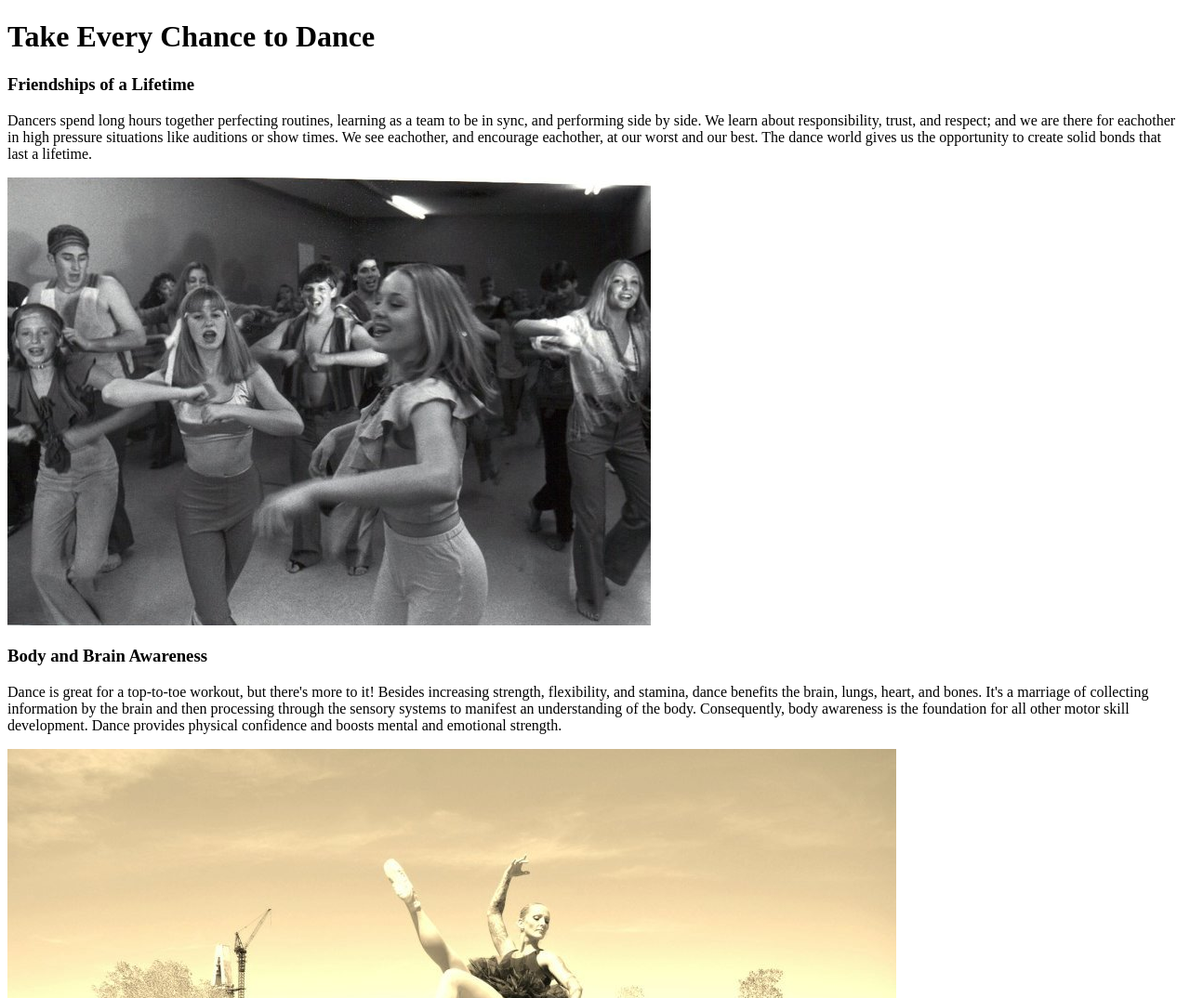
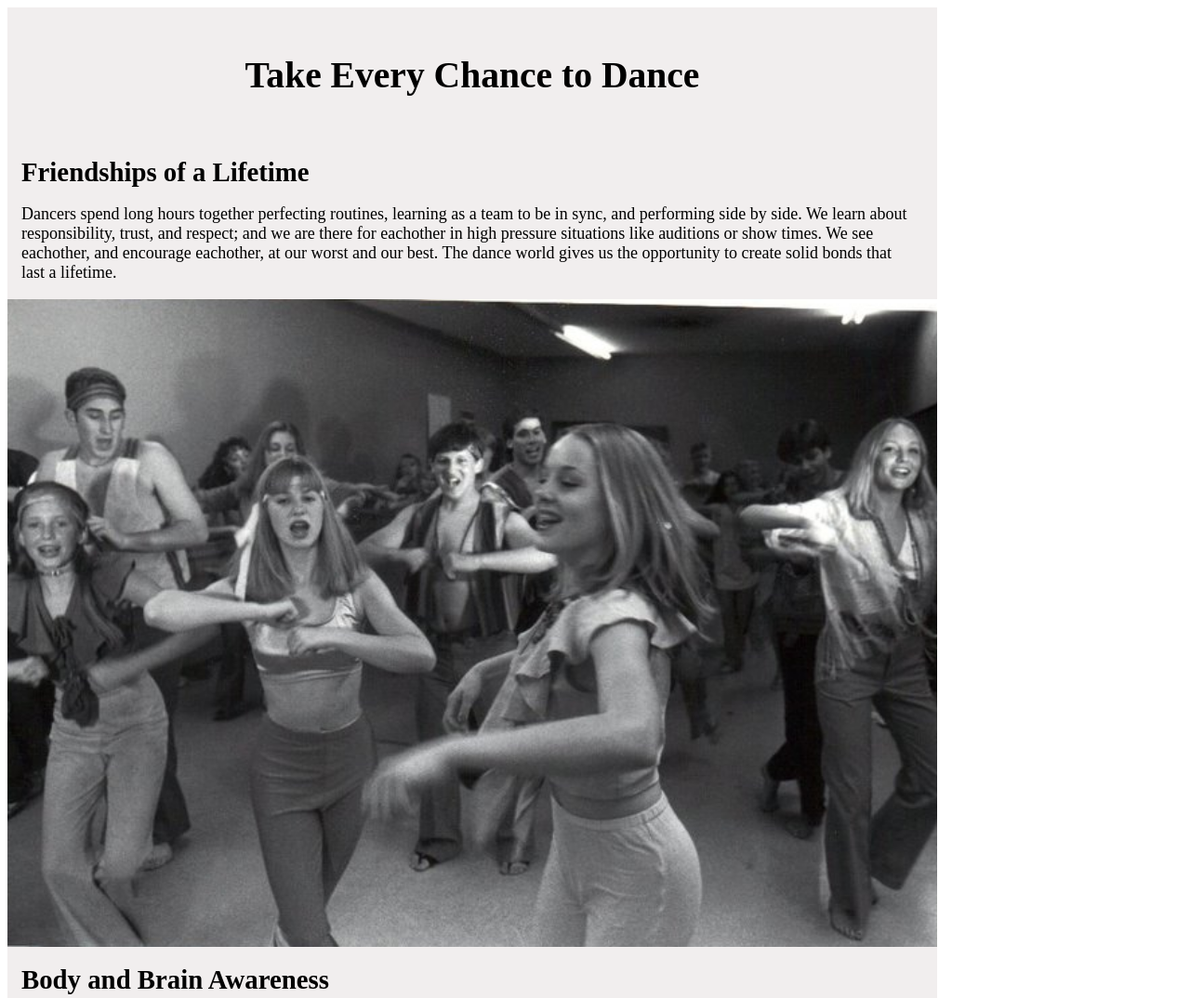
Before and after one commit to STL-LC101-January-22/assignment-4-html-me-something-kelkelc, a website: page index.html in a window 1280 px wide. Shown: the top 1074 px of the page at 93% size. Drawn offline with Linux system fonts and the light colour scheme.

Commit message:
Added CSS styling and added class/id to index

```diff
--- a/index.html
+++ b/index.html
@@ -3,6 +3,7 @@
 <html>
    <head>
       <title>Kelly Corbett - I Need to Dance</title>
+		<link rel="stylesheet" href="styles.css">
    </head>
    <body>
       <header>
@@ -10,30 +11,30 @@
       </header>
       <main>
       <article>
-         <h3>Friendships of a Lifetime</h3>
-         <p>Dancers spend long hours together perfecting routines, learning as a team to be in sync, and performing side by side. We learn about responsibility, trust, and respect; and we are there for eachother in high pressure situations like auditions or show times. We see eachother, and encourage eachother, at our worst and our best. The dance world gives us the opportunity to create solid bonds that last a lifetime.
-         </p>
+         <h2>Friendships of a Lifetime</h2>
+         <p>Dancers spend long hours together perfecting routines, learning as a team to be in sync, and performing side by side. We learn about responsibility, trust, and respect; and we are there for eachother in high pressure situations like auditions or show times. We see eachother, and encourage eachother, at our worst and our best. The dance world gives us the opportunity to create solid bonds that last a lifetime.</p>
          <img src="images/jcrehearsal.png"/>
       </article>
       <article>
-            <h3>Body and Brain Awareness</h3>
-            <p>Dance is great for a top-to-toe workout, but there&apos;s more to it! Besides increasing strength, flexibility, and stamina, dance benefits the brain, lungs, heart, and bones. It&apos;s a marriage of collecting information by the brain and then processing through the sensory systems to manifest an understanding of the body. Consequently, body awareness is the foundation for all other motor skill development. Dance provides physical confidence and boosts mental and emotional strength. </p>
+         <h2>Body and Brain Awareness</h2>
+         <p>Dance is great for a top-to-toe workout, but there&apos;s more to it! Besides increasing strength, flexibility, and stamina, dance benefits the brain, lungs, heart, and bones. It&apos;s a marriage of collecting information by the brain and then processing through the sensory systems to manifest an understanding of the body. Consequently, body awareness is the foundation for all other motor skill development. Dance provides physical confidence while boosting mental clarity. </p>
          <img src="images/lenis.png"/>
-            <h3></h3>
       </article>
-         <article></article>
-            <h3>Dance is Hard</h3>
+      <article>
+         <h2>Dance is Hard</h2>
          <p>This time-tested art form builds resilience and determination. Despite failed attempts at fouettés, dancers keep working until they can not get it wrong. Dance dishes out a few slices of humble pie, but the end result is a healthy dose of self-respect, self-esteem, and self-confidence. In turn, dance can actually help to handle peer pressure, attain good grades in school, cope with emotions, and countless other scenarios as we grow to be successful within our community. </p>
          <img src="images/jcshowtime.png"/>
+      </article>
       <article>
-            <h3>Power through Movement</h3>
+         <h2>Power through Movement</h2>
          <p>Anything that needs to be said can be expressed through movement. A small reach can indicate a question. A strong kick can demonstrate passion or anger. Each movement can replace words and provide another channel for expression. There&apos;s power in movement and dance can help us feel and act on that power. Through dance, we can connect with others and with ourselves. The body can do all the talking. </p>
          <img src="images/JJRousseau.png"/>
       </article>
       <article>
-            <h3>Shall We?</h3>
-            <p>Aside from the seriously amazing benefits of emotional expression, mental balance, and physical fitness, dance is fun! Dance is a way to let loose and be our unique selves. When dancers are asked why they do it, each answer may differ. Perhaps the better question would be: <br>&quot;Why would we not dance?&quot;</br></p>
+         <h2 id="mainHeading">Shall We?</h2>
+         <p id="testP" class="funParagraph">Aside from the seriously amazing benefits of emotional expression, mental balance, and physical fitness... dance is fun! Dance is a way to let loose and be our unique selves. When dancers are asked why they do it, each answer may differ. Perhaps the better question would be: &quot;Why would we not dance?&quot;</p>
          <img src="images/Rousseau.png"/>
+      </article>
       </main>
       <footer>
 			<p>&copy; 2022 Kelly Corbett</p>
--- a/styles.css
+++ b/styles.css
@@ -1 +1,46 @@
-/* Write your CSS here! */
+
+
+body {
+    display:block;
+    margin: 8px;
+    max-width: 1000px;
+    background-color: fff;
+}
+header,
+main,
+footer {
+	background-color: rgb(241, 238, 238);
+    font-size: 90%;
+}
+
+header h1 {
+	text-align: center;
+    font-size: 2.75em;
+    padding: 50px 30px;
+}
+h1, h2 {
+	margin: 0;
+}
+
+main h2 {
+	padding: 15px 0px 0px 15px;
+    font-size: 2em;
+ }
+ #mainHeading {
+    color: red;
+ }
+ .funParagraph {
+    color: green;
+ }
+ p {
+	padding: 0px 20px 0px 15px;
+    font-size: 1.25em;
+}
+footer p {
+	display: inline-block;
+}
+
+img {
+	width: 100%;
+	max-width: 100%;
+}
```
Lines whose indentation alone changed are shown as unchanged.
